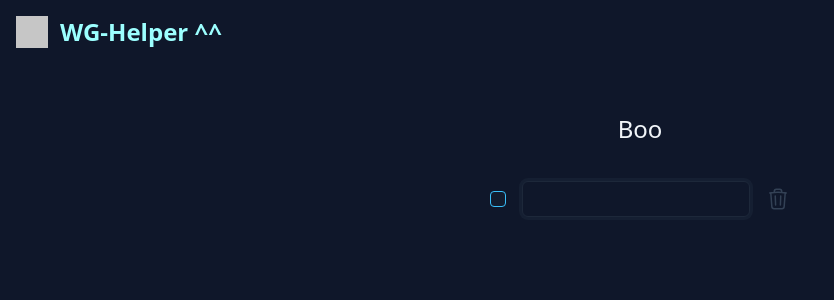
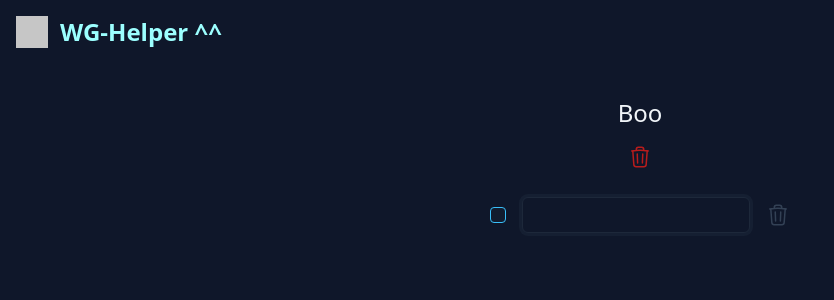
Before and after one commit to Enzyklopaedino/wg-helper, a React (Vite) app: page /cart in a window 1280 px wide. Shown: the top 300 px of the page, without its empty margins (0-834 px from the left). Built offline with nearby package versions, Linux system fonts and the light colour scheme; grey boxes are pictures that could not be loaded.

Commit message:
feat(todo-list): add delete all button

```diff
--- a/components/delete-button.tsx
+++ b/components/delete-button.tsx
@@ -1,8 +1,9 @@
+import { cn } from '@/lib/utils';
 import type { ButtonHTMLAttributes, FC } from 'react';
 
 type DeleteButtonProps = ButtonHTMLAttributes<HTMLButtonElement>;
 
-export const DeleteButton: FC<DeleteButtonProps> = ({ onClick }) => {
+export const DeleteButton: FC<DeleteButtonProps> = ({ onClick, className }) => {
 	return (
 		<button
 			type="button"
@@ -14,7 +15,10 @@ export const DeleteButton: FC<DeleteButtonProps> = ({ onClick }) => {
 				fill="none"
 				viewBox="0 0 24 24"
 				strokeWidth="1.5"
-				className="size-6 stroke-slate-700 hover:stroke-slate-500"
+				className={cn(
+					'size-6 stroke-slate-700 hover:stroke-slate-500',
+					className,
+				)}
 			>
 				<title>delete-button</title>
 				<path
--- a/components/todo-list.tsx
+++ b/components/todo-list.tsx
@@ -1,4 +1,5 @@
 'use client';
+import { DeleteButton } from '@/components/delete-button';
 import { ScrollArea } from '@/components/scroll-area';
 import { TodoItem } from '@/components/todo-item';
 import {
@@ -40,9 +41,21 @@ export const TodoList: FC<TodoListProps> = ({ title }) => {
 		}
 	};
 
+	const handleDeleteAll = () => {
+		console.debug('all todos will be deleted');
+		const newTodo: TodoItemProps = {
+			id: `input-${Date.now()}-${crypto.randomUUID()}`,
+		};
+		setTodos([newTodo]);
+	};
+
 	return (
 		<div className="flex justify-center items-center flex-col space-y-2 h-screen w-screen">
 			<h2 className="text-2xl py-2 px-6">{title}</h2>
+			<DeleteButton
+				className="stroke-red-700 hover:stroke-red-500"
+				onClick={handleDeleteAll}
+			/>
 			<ScrollArea className="h-2/3 rounded-md">
 				<ul className="mt-4 space-y-2 p-8 pb-4 pt-1">
 					{todos.map((todo) => (
```
